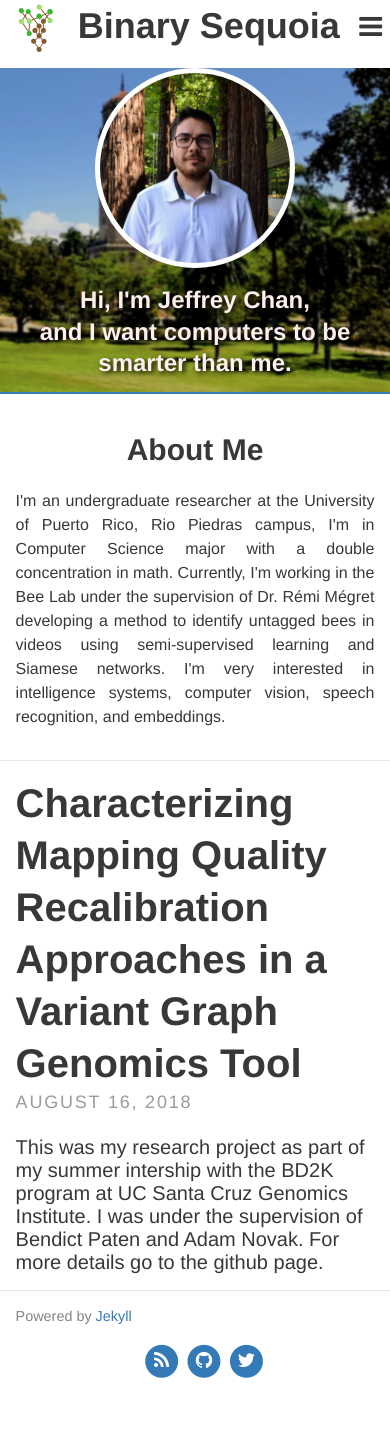
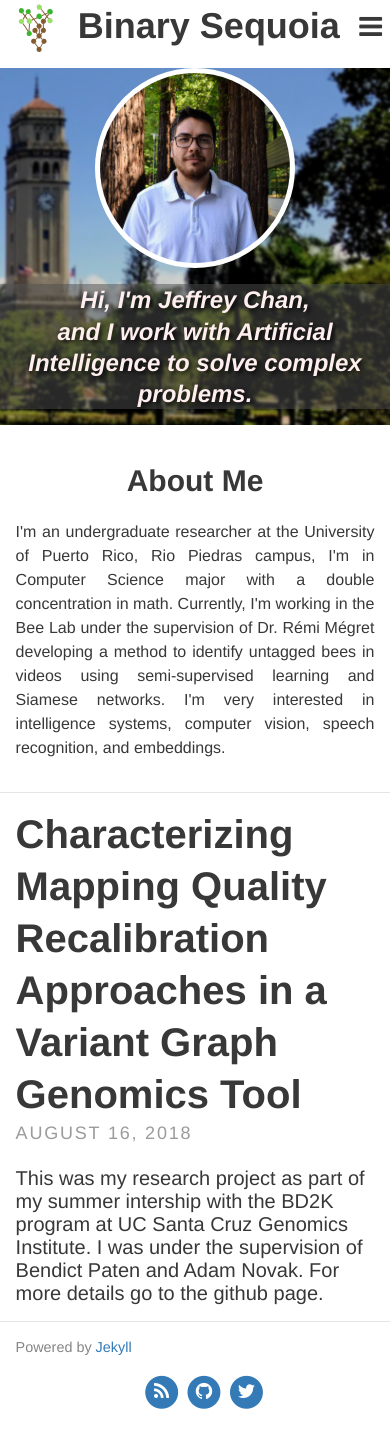
Before and after one commit to binarySequoia/binarySeqouia.github.io, a Jekyll site: the page built from index.html, in a window 390 px wide. Built offline with Jekyll 4.4.1, drawn with Linux system fonts in a browser that asks for light colours; the list of posts is cut into pages by our own code; before the commit the page ends 1414 px from its top, so only the background shows below that.

Commit message:
fix responsiveness

```diff
--- a/_config.yml
+++ b/_config.yml
@@ -18,7 +18,7 @@ theme_settings:
 
   # Header and footer text
   header_text: > #two or three lines to describe your site
-     <h3 style="color:#FFEEEE; text-shadow: black 0.1em 0.1em 0.2em">Hi, I'm Jeffrey Chan, <br> and I want computers to be smarter than me.</h3>
+     <div style="background-color:rgb(80,80,80,0.5)"><h3 style="color:#FFEEEE; text-shadow: black 0.1em 0.1em 0.2em"> <i>Hi, I'm Jeffrey Chan, <br> and I work with Artificial Intelligence to solve complex problems.</i></h3></div>
   header_text_feature_image: assets/img/torre-blur2.png
   footer_text: >
    Powered by <a href="https://jekyllrb.com/">Jekyll</a>
--- a/assets/css/main.scss
+++ b/assets/css/main.scss
@@ -31,10 +31,21 @@
         padding:9% 12.5%;
         background-size: 150% auto;
     }
-}@media (max-width: 576px){
+}@media (max-width: 900px){
     .call-out{
         padding:6%;
         background-size: 265% auto;
+    }
+}@media (max-width: 390px){
+    .call-out {
+        padding: 6%;
+        background-size: 350% auto;
+    }
+}
+
+@media (max-width: 385px){
+    .avatar{
+        display:none;
     }
 }
 
```
